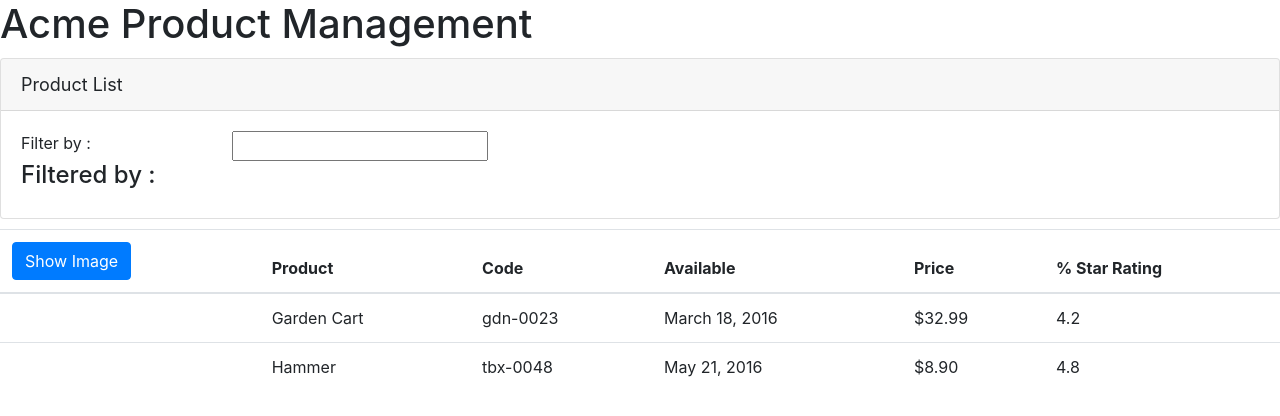
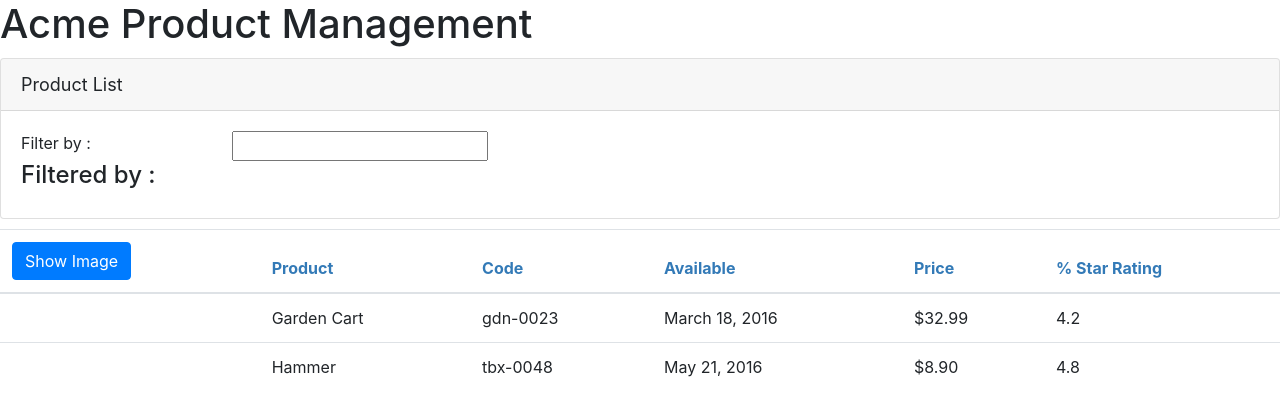
Before and after one commit to vvilelaj/angular, an Angular app in the folder getting-started/: page / in a window 1280 px wide. Shown: the top 416 px of the page. Built offline with nearby package versions, Linux system fonts and the light colour scheme.

Commit message:
adds styles to component and an interface to restrict the values of some properties

```diff
--- /dev/null
+++ b/getting-started/src/app/products/product-list.component.css
@@ -0,0 +1,3 @@
+thead {
+    color: #337AB7
+}
--- a/getting-started/src/app/products/product-lit.component.ts
+++ b/getting-started/src/app/products/product-lit.component.ts
@@ -1,8 +1,10 @@
 import { Component } from "@angular/core";
+import { IProduct } from "./product";
 
 @Component({
     selector: "pm-products",
-    templateUrl: "./product-list.component.html"
+    templateUrl: "./product-list.component.html",
+    styleUrls:['./product-list.component.css']
 })
 export class ProductListComponent {
     pageTitle: string = "Product List";
@@ -11,7 +13,7 @@
     showImage: boolean = false;
     listFilter: string = "";
 
-    products : any[] = [
+    products : IProduct[] = [
         {
             "productId": 2,
             "productName": "Garden Cart",
--- /dev/null
+++ b/getting-started/src/app/products/product.ts
@@ -0,0 +1,10 @@
+export interface IProduct {
+    productId :number;
+    productName : string;
+    productCode : string;
+    releaseDate : string;
+    price : number;
+    description : string;
+    starRating : number;
+    imageUrl : string;
+}
```
